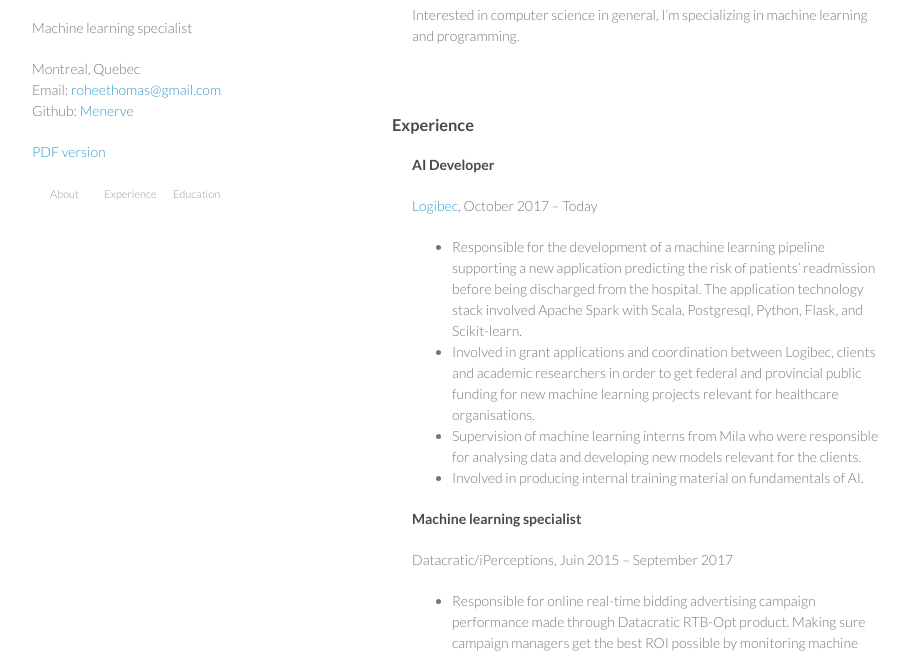
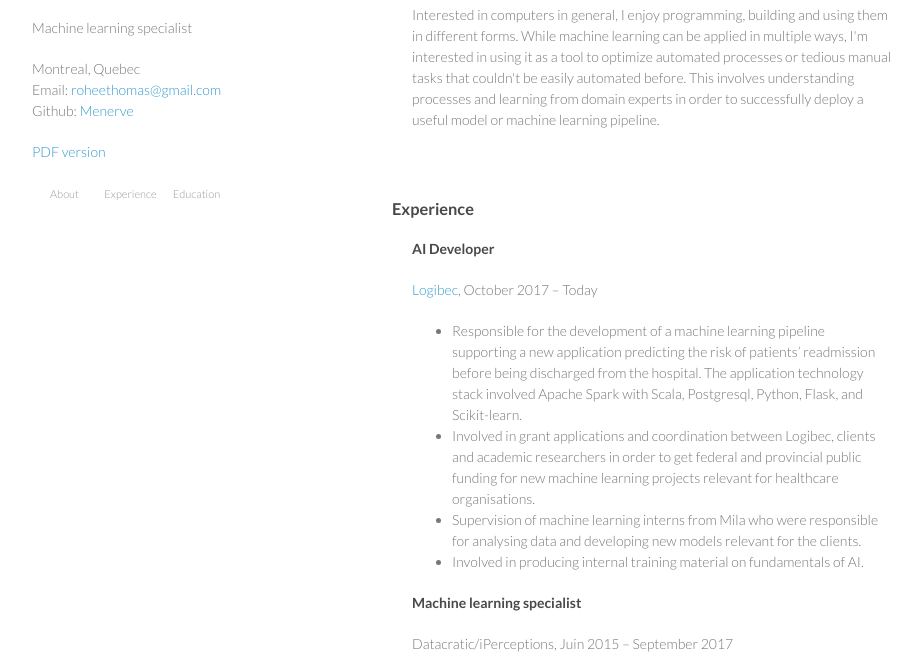
Before and after one commit to Menerve/menerve.github.io, a plain HTML site: page index.html in a window 1280 px wide. Shown: the part 92-749 px from the top of the page, without its empty margins (178-1099 px from the left). Drawn offline with Linux system fonts and the light colour scheme.

Commit message:
Update About

```diff
--- a/index.html
+++ b/index.html
@@ -49,7 +49,7 @@
 
         <div class="content">
           <p>
-            Interested in computer science in general, I’m specializing in machine learning and programming.
+            Interested in computers in general, I enjoy programming, building and using them in different forms. While machine learning can be applied in multiple ways, I'm interested in using it as a tool to optimize automated processes or tedious manual tasks that couldn't be easily automated before. This involves understanding processes and learning from domain experts in order to successfully deploy a useful model or machine learning pipeline.
           </p>
         </div>
       </section>
```
